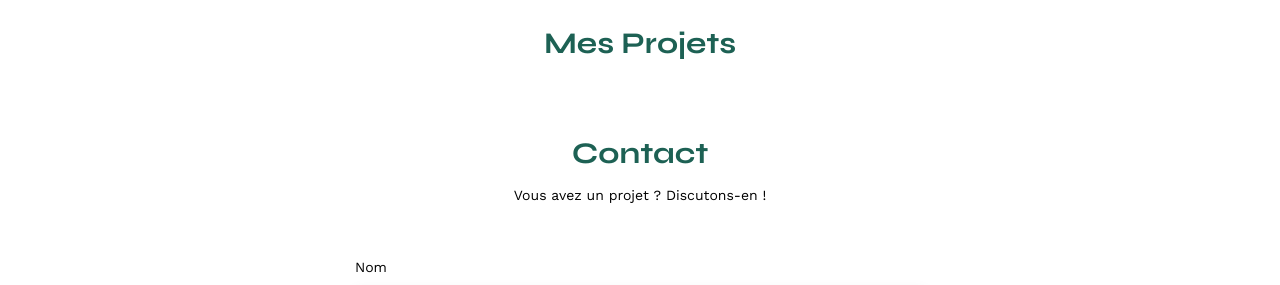
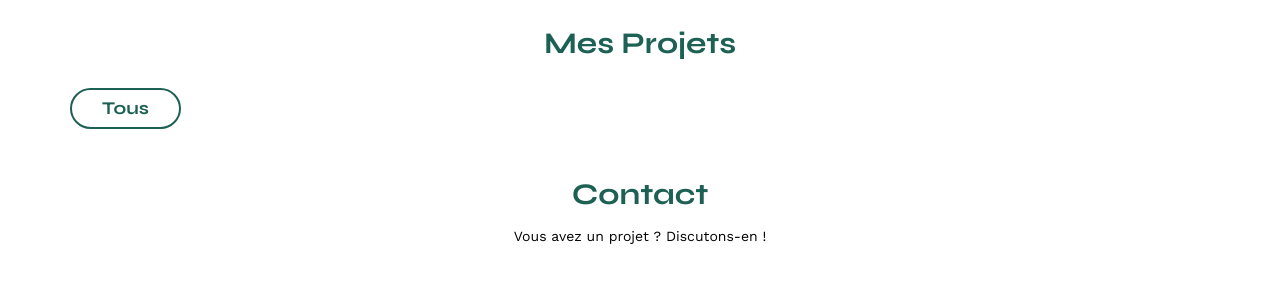
Before and after one commit to AmelieHennequez/javascript-sophiebluel, a plain HTML site: page FrontEnd/index.html in a window 1280 px wide. Shown: the part 507-792 px from the top of the page. Drawn offline with nearby package versions, Linux system fonts and the light colour scheme; no server answers.

Commit message:
filtre 1

```diff
--- a/FrontEnd/assets/style.css
+++ b/FrontEnd/assets/style.css
@@ -23,6 +23,42 @@ time, mark, audio, video {
 	font: inherit;
 	vertical-align: baseline;
 }
+
+/* Filter bar */
+
+.filterbar {
+    display: flex;
+    align-items: center;
+    font-size: 18px;
+	text-decoration: none;
+}
+
+.filterbar a {
+	text-decoration: none;
+}
+
+.filtertexticon {
+    width: auto;
+    height: 37px;
+    border: solid 2px #1D6154;
+    border-radius: 60px;
+    display: flex;
+    align-items: center;
+    padding-right: 30px;
+    padding-left: 30px;
+	font-family: 'Syne';
+	color: #1D6154;
+
+}
+
+.filtertexticon:hover {
+    background-color: #1D6154;
+	text-decoration: none;
+	color: white;
+
+}
+
+
 /* HTML5 display-role reset for older browsers */
 article, aside, details, figcaption, figure,
 footer, header, hgroup, menu, nav, section {
--- a/FrontEnd/index.html
+++ b/FrontEnd/index.html
@@ -37,6 +37,14 @@
 	</section>
 	<section id="portfolio">
 		<h2>Mes Projets</h2>
+		<div class="filterbar">
+			<a href="#">
+				<div class="filtertexticon">
+					<span>Tous</span>
+				</div>
+			</a>
+		</div>
+
 		<div class="gallery"></div>
 	</section>
 	<section id="contact">
```
